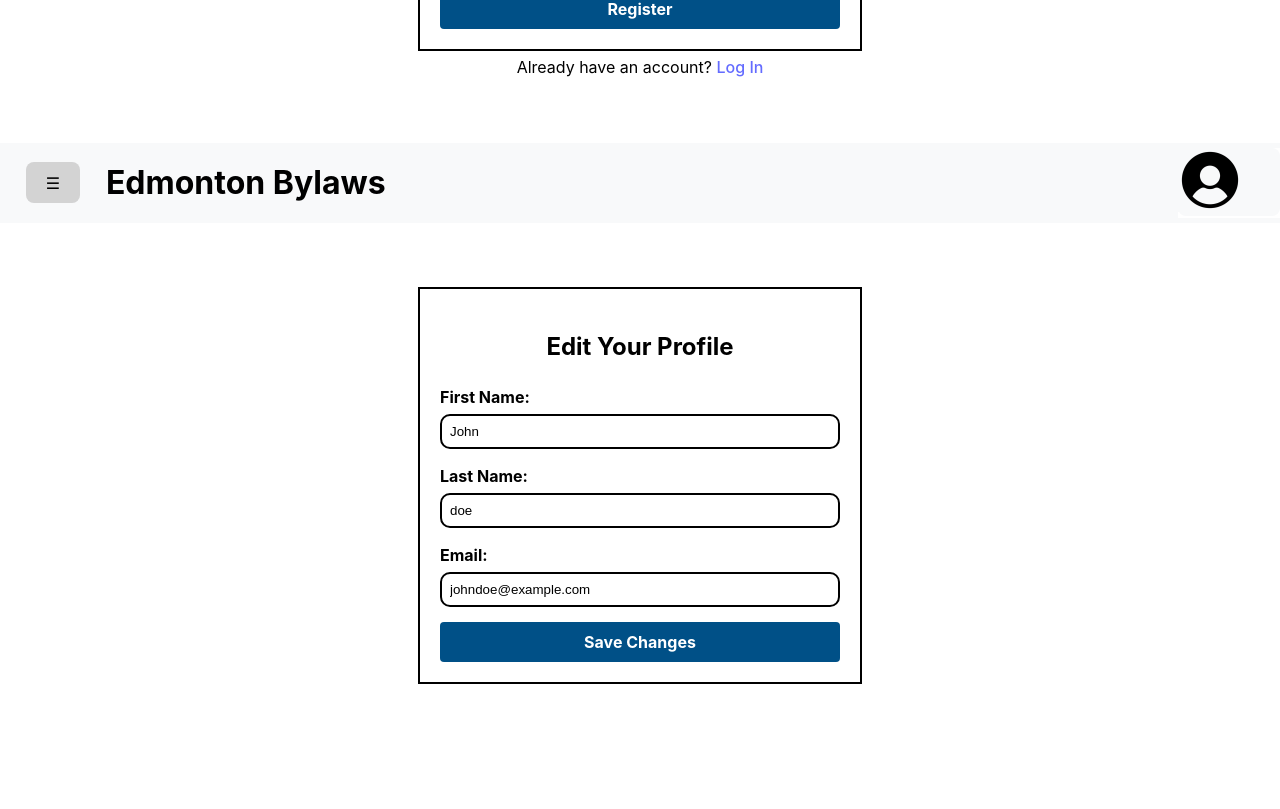
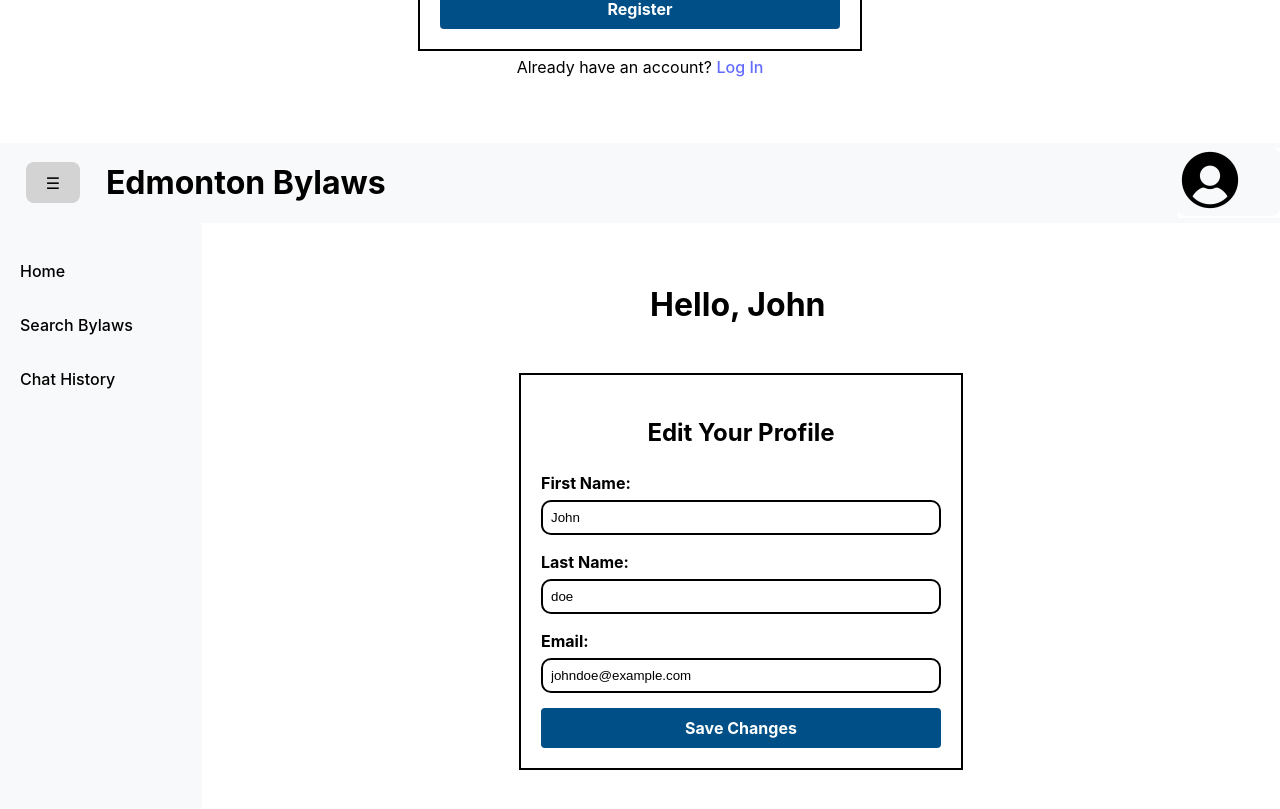
Before and after one commit to aidenj1808/edmonton-bylaw-ai-assistant, a React (Vite) app in the folder edmonton-bylaws/: page / in a window 1280 px wide. Shown: the part 489-1298 px from the top of the page. Before the commit the page ends 1237 px from the top, so only its background shows below. Built offline with nearby package versions, Linux system fonts and the light colour scheme.

Commit message:
Sidebar
Sidebar created. Edit profile page finished with side bar open/close. Main content reacts to side bar movement

```diff
--- a/edmonton-bylaws/src/features/CSS/EditProfilePage.css
+++ b/edmonton-bylaws/src/features/CSS/EditProfilePage.css
@@ -0,0 +1,31 @@
+.main-content{
+    display: flex;
+    flex-grow: 1;
+    align-items: flex-start;
+    min-width: 0;
+    transition: transform 0.3s ease;
+}
+
+.main-content.sidebar-closed {
+    transform: translateX(-5vw);
+    transition: transform 0.3s ease;
+}
+
+.inner{
+    flex-grow: 1;
+    display: flex;
+    flex-direction: column;
+    justify-content: center;
+    align-items: center;
+}
+
+.inner h1{
+    margin-top: 5vw;
+    background: none;
+    margin-bottom: -1vw;
+    margin-left: -0.5vw;
+}
+
+.sidebar{
+    flex-shrink: 0;
+}
--- a/edmonton-bylaws/src/features/CSS/Header.css
+++ b/edmonton-bylaws/src/features/CSS/Header.css
@@ -67,4 +67,5 @@ h1{
 
 .dropdown a:hover{
     background-color: lightgray;
+    cursor: pointer;
 }
--- /dev/null
+++ b/edmonton-bylaws/src/features/CSS/Sidebar.css
@@ -0,0 +1,40 @@
+.sidebar {
+    width: 15vw;
+    height: 90vw;
+    background-color: #f8f9fa;
+    color: #f8f9fa;
+    padding: 5px;
+    transition: transform 0.3s ease;
+    transform: translateX(0);
+}
+
+.sidebar:not(.open) {
+    transform: translateX(-100%);
+  }
+
+
+.sidebar ul {
+    display: block;
+    list-style: none;
+    padding: 0;
+    text-align: left;
+    background-color: #f8f9fa;
+}
+
+.sidebar ul li {
+    padding: 15px;
+    cursor: pointer;
+    background-color: #f8f9fa
+}
+
+
+.sidebar ul li:hover {
+    background-color: #ddd;
+}
+
+.sidebar a {
+    display: block;
+    color: black;
+    text-decoration: none;
+    background: none;
+}
--- a/edmonton-bylaws/src/features/authentication/EditProfilePage.jsx
+++ b/edmonton-bylaws/src/features/authentication/EditProfilePage.jsx
@@ -1,6 +1,8 @@
+import React, { useState } from "react";
 import '../CSS/EditProfilePage.css'
 import UserInformationForm from "../components/UserInformationForm.jsx";
 import Header from "../components/Header.jsx";
+import Sidebar from '../components/Sidebar.jsx'
 
 const EditProfilePage = () => {
   const userDTO = {
@@ -16,9 +18,23 @@ const EditProfilePage = () => {
     // Send `formData` data base as updated RegistrationDTO
   };
 
+  const [isSidebarOpen, setIsSidebarOpen] = useState(true);
+
+  // Toggle sidebar visibility
+  const toggleSidebar = () => {
+    setIsSidebarOpen((prev) => !prev);
+  };
+
   return (
-    <div>
-        <Header/>
+    <div class ="page">
+        <Header toggleSidebar={toggleSidebar}/>
+
+
+        <div class='main-content' className={`main-content ${isSidebarOpen ? '' : 'sidebar-closed'}`}>
+          <Sidebar isOpen={isSidebarOpen} toggleSidebar={toggleSidebar}/>
+
+          <div class = "inner">
+            <h1>Hello, {userDTO.firstName}</h1>
 
             <UserInformationForm
             class = "form"
@@ -28,6 +44,8 @@ const EditProfilePage = () => {
             initialData={userDTO} // Pre-fill with DTO data
             />
           </div>
+        </div>
+    </div>
   );
 };
 
--- a/edmonton-bylaws/src/features/components/Header.jsx
+++ b/edmonton-bylaws/src/features/components/Header.jsx
@@ -1,19 +1,19 @@
 import "../CSS/Header.css"
 import profileIcon from '../../assets/profileIcon.png'
 
-const Header = () => {
+const Header = ({toggleSidebar}) => {
     return (
       <div class ="head">
         <div class = "left">
-            <button>☰</button>
+            <button onClick={toggleSidebar}>☰</button>
             <h1>Edmonton Bylaws</h1>
         </div>
 
         <div class ="dropdown">
             <button> <img src={profileIcon} alt="Profile" class="profileIcon"/> </button>
             <div class = "content">
-                <a>Edit Profile</a>
-                <a>Log Out</a>
+                <a href="#">Edit Profile</a>
+                <a href="#">Log Out</a>
             </div>
         </div>
       </div>
--- /dev/null
+++ b/edmonton-bylaws/src/features/components/Sidebar.jsx
@@ -0,0 +1,16 @@
+import React from "react";
+import "../CSS/Sidebar.css"; // Sidebar styles
+
+function Sidebar({ isOpen }) {
+  return (
+    <div className={`sidebar ${isOpen ? "open" : ""}`}>
+      <ul>
+        <li><a href="#">Home</a></li>
+        <li><a href="#">Search Bylaws</a></li>
+        <li><a href="#">Chat History</a></li>
+      </ul>
+    </div>
+  );
+}
+
+export default Sidebar;
--- a/edmonton-bylaws/src/features/components/UserInformationForm.jsx
+++ b/edmonton-bylaws/src/features/components/UserInformationForm.jsx
@@ -133,6 +133,7 @@ const UserInformationForm = ({title, buttonText, onSubmit, initialData }) => {
 const styles = {
     container: {
       maxWidth: "400px",
+      minWidth: "400px",
       margin: "5vw auto",
       padding: "20px",
       border: "2px solid black",
```
Lines whose indentation alone changed are shown as unchanged.
